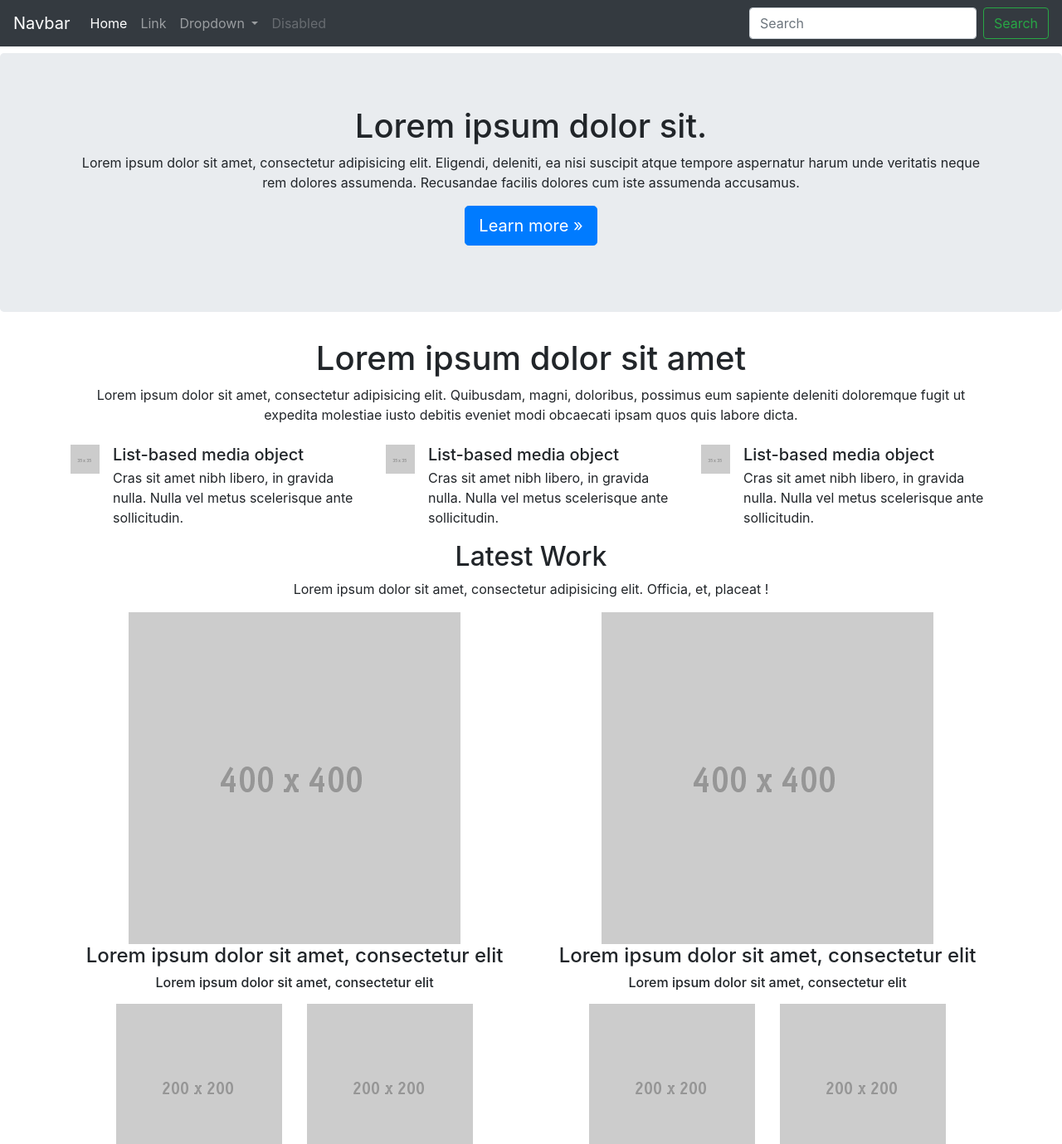
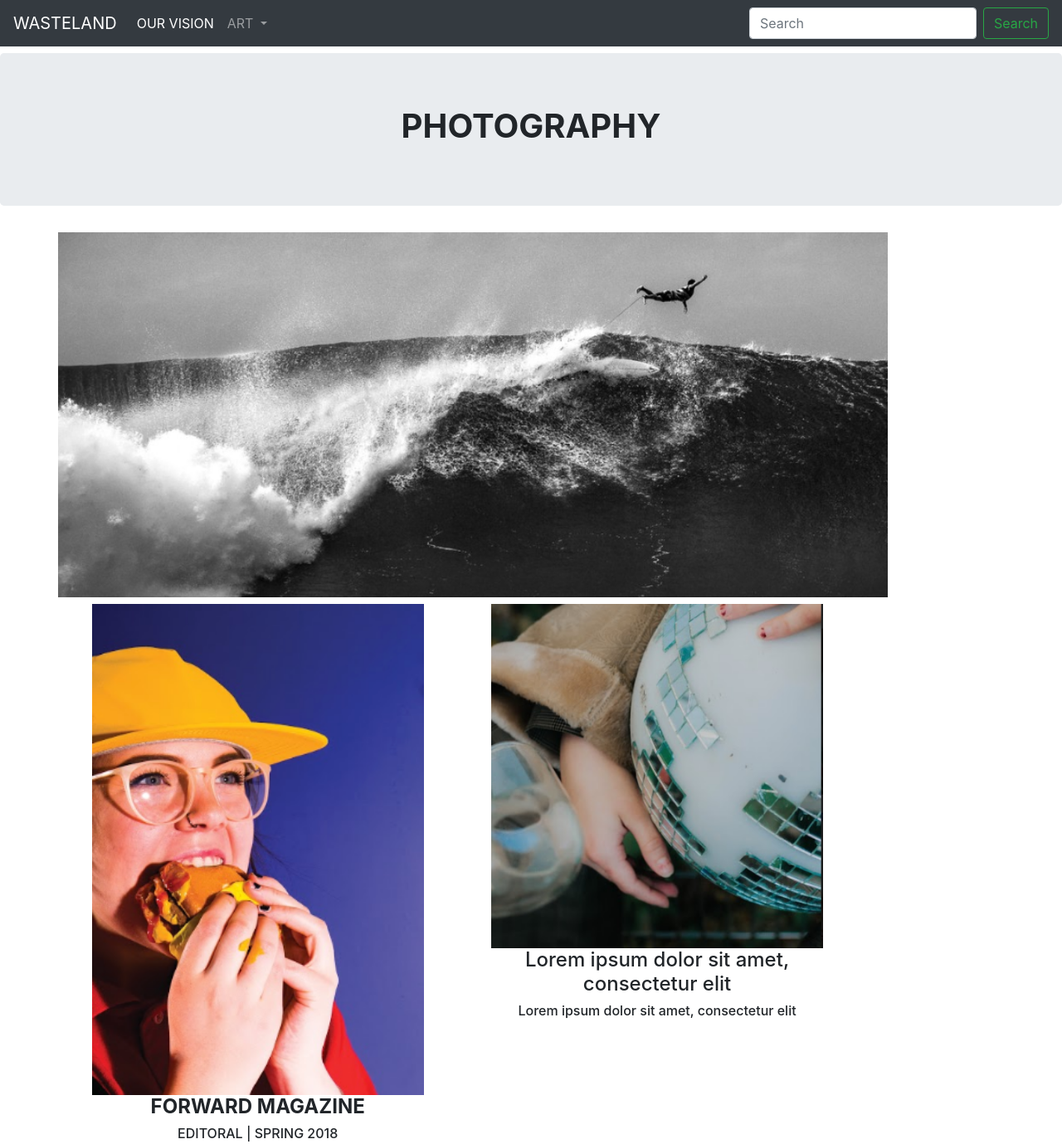
Before and after one commit to brax-waller-mscs/final, a plain HTML site: page photography.html in a window 1280 px wide. Shown: the top 1379 px of the page at 83% size. Drawn offline with Linux system fonts and the light colour scheme.

Commit message:
photography

```diff
--- a/photography.html
+++ b/photography.html
@@ -4,38 +4,33 @@
     <meta charset="UTF-8">
     <meta http-equiv="X-UA-Compatible" content="IE=edge">
     <meta name="viewport" content="width=device-width, initial-scale=1">
-    <title>Bootstrap Portfolio Page Template</title>
+    <title>PHOTOGRAPHY</title>
     <!-- Bootstrap -->
     <link href="css/bootstrap-4.3.1.css" rel="stylesheet">
   </head>
   <body>
     <nav class="navbar navbar-expand-lg navbar-dark bg-dark">
-      <a class="navbar-brand" href="#">Navbar</a>
+      <a class="navbar-brand" href="default.html">WASTELAND</a>
       <button class="navbar-toggler" type="button" data-toggle="collapse" data-target="#navbarSupportedContent" aria-controls="navbarSupportedContent" aria-expanded="false" aria-label="Toggle navigation">
       <span class="navbar-toggler-icon"></span>
       </button>
       <div class="collapse navbar-collapse" id="navbarSupportedContent">
         <ul class="navbar-nav mr-auto">
           <li class="nav-item active">
-            <a class="nav-link" href="#">Home <span class="sr-only">(current)</span></a>
-          </li>
-          <li class="nav-item">
-            <a class="nav-link" href="#">Link</a>
+            <a class="nav-link" href="ourvision.html">OUR VISION<span class="sr-only">(current)</span></a>
           </li>
           <li class="nav-item dropdown">
             <a class="nav-link dropdown-toggle" href="#" id="navbarDropdown" role="button" data-toggle="dropdown" aria-haspopup="true" aria-expanded="false">
-            Dropdown
+            ART
             </a>
             <div class="dropdown-menu" aria-labelledby="navbarDropdown">
-              <a class="dropdown-item" href="#">Action</a>
-              <a class="dropdown-item" href="#">Another action</a>
-              <div class="dropdown-divider"></div>
-              <a class="dropdown-item" href="#">Something else here</a>
-            </div>
-          </li>
-          <li class="nav-item">
-            <a class="nav-link disabled" href="#">Disabled</a>
-          </li>
+              <a class="dropdown-item" href="Graphicdesign.html">GRAPHIC DESIGN</a>
+                <a class="dropdown-item" href="photography.html">PHOTOGRAPHY</a>
+				<a class="dropdown-item" href="illustrations.html">ILLUSTRATION</a>
+                <a class="dropdown-item" href="paint.html">PAINTINGS</a>
+				<a class="dropdown-item" href="zines.html">ZINES</a>
+                <a class="dropdown-item" href="poets.html">POETRY</a>
+            </li>
         </ul>
         <form class="form-inline my-2 my-lg-0">
           <input class="form-control mr-sm-2" type="search" placeholder="Search" aria-label="Search">
@@ -48,9 +43,7 @@
         <div class="container">
           <div class="row">
             <div class="col-12">
-              <h1>Lorem ipsum dolor sit.</h1>
-              <p>Lorem ipsum dolor sit amet, consectetur adipisicing elit. Eligendi, deleniti, ea nisi suscipit atque tempore aspernatur harum unde veritatis neque rem dolores assumenda. Recusandae facilis dolores cum iste assumenda accusamus.</p>
-              <p><a class="btn btn-primary btn-lg" href="#" role="button">Learn more »</a></p>
+              <h1><strong>PHOTOGRAPHY</strong></h1>
             </div>
           </div>
         </div>
@@ -59,9 +52,11 @@
     <section>
       <div class="container">
         <div class="row">
-          <div class="col-12 text-center">
+			<div class="img-fluid">
+			<img class="img-fluid" src="images/surf photo.png" alt="SURF" height="400" width="1000">
+         <!-- <div class="col-12 text-center">
             <h1>Lorem ipsum dolor sit amet</h1>
-            <p>Lorem ipsum dolor sit amet, consectetur adipisicing elit. Quibusdam, magni, doloribus, possimus eum sapiente deleniti doloremque fugit ut expedita molestiae iusto debitis eveniet modi obcaecati ipsam quos quis labore dicta.</p>
+            <p>Lorem ipsum dolor sit amet, consectetur adipisicing elit. Quibusdam, magni, doloribus, possimus eum sapiente deleniti doloremque fugit ut expedita molestiae iusto debitis eveniet modi obcaecati ipsam quos quis labore dicta.</p>-->
           </div>
         </div>
       </div>
@@ -69,7 +64,7 @@
     <section>
       <div class="container mt-2">
         <div class="row">
-          <div class="col-md-4 col-12">
+          <!--<div class="col-md-4 col-12">
             <ul class="list-unstyled">
               <li class="media">
                 <img class="mr-3" src="images/35X35.gif" alt="Generic placeholder image">
@@ -104,23 +99,23 @@
           </div>
         </div>
       </div>
-    </section>
+    </section>-->
     <section>
       <div class="container">
         <div class="row">
-          <div class="col-12 text-center">
+        <!--  <div class="col-12 text-center">
             <h2>Latest Work</h2>
             <p>Lorem ipsum dolor sit amet, consectetur adipisicing elit. Officia, et, placeat !</p>
-          </div>
+          </div> -->
         </div>
         <div class="row">
           <div class="col-md-6 col-12 text-center">
-            <img class="img-fluid" src="images/400x400.gif" alt="">
-            <h4>Lorem ipsum dolor sit amet, consectetur elit</h4>
-            <h6>Lorem ipsum dolor sit amet, consectetur elit</h6>
+            <img class="img-fluid" src="images/burger.png" alt="FORWARD MAGAZINE" height="400" width="400">
+            <h4><strong>FORWARD MAGAZINE</strong></h4>
+            <h6>EDITORAL | SPRING 2018</h6>
           </div>
           <div class="col-md-6 col-12 text-center mt-md-0 mt-2">
-            <img class="img-fluid" src="images/400x400.gif" alt="">
+            <img class="img-fluid" src="images/mirror ball.png" alt="FORWARD MAGAZINE" height="400" width="400">
             <h4>Lorem ipsum dolor sit amet, consectetur elit</h4>
             <h6>Lorem ipsum dolor sit amet, consectetur elit</h6>
           </div>
```
